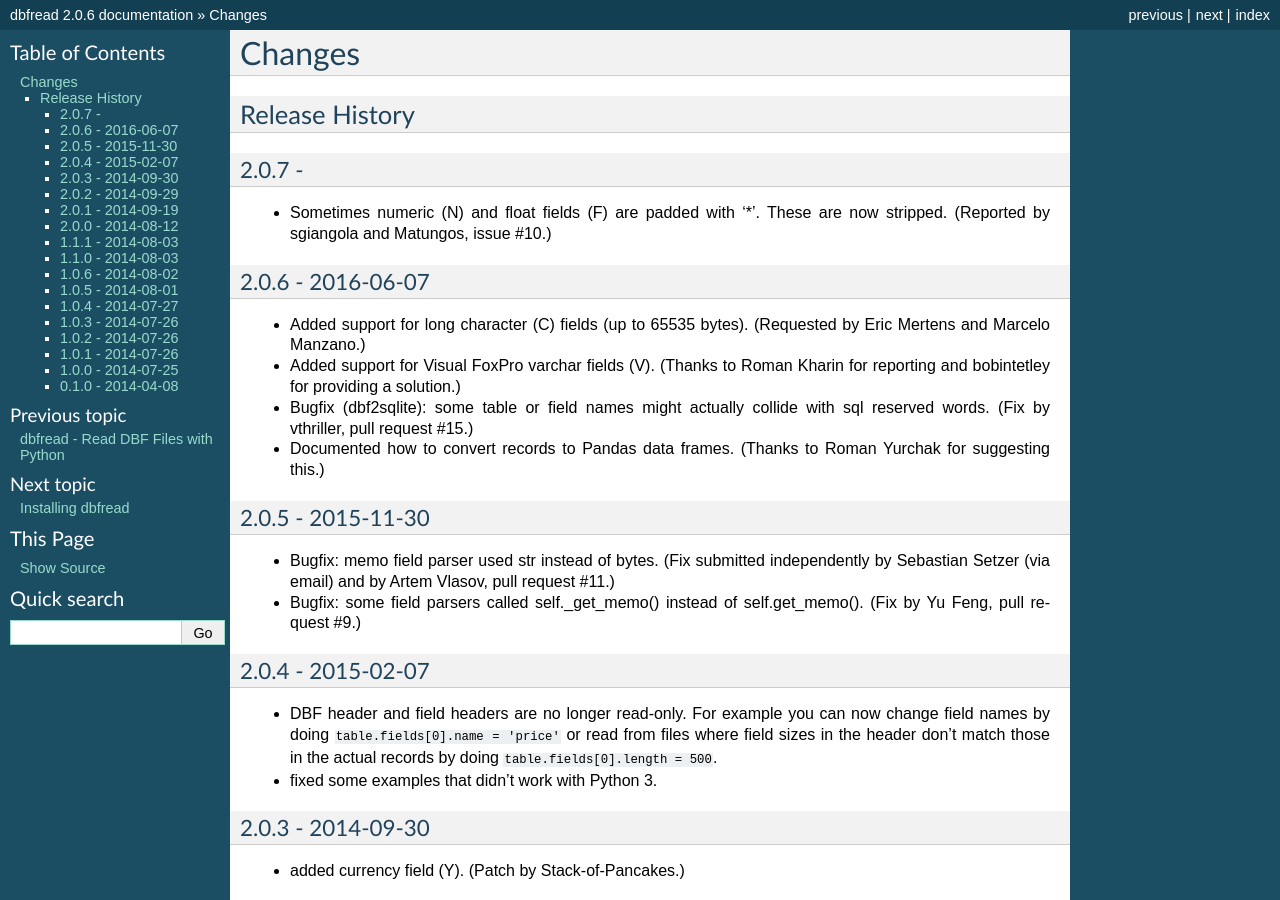
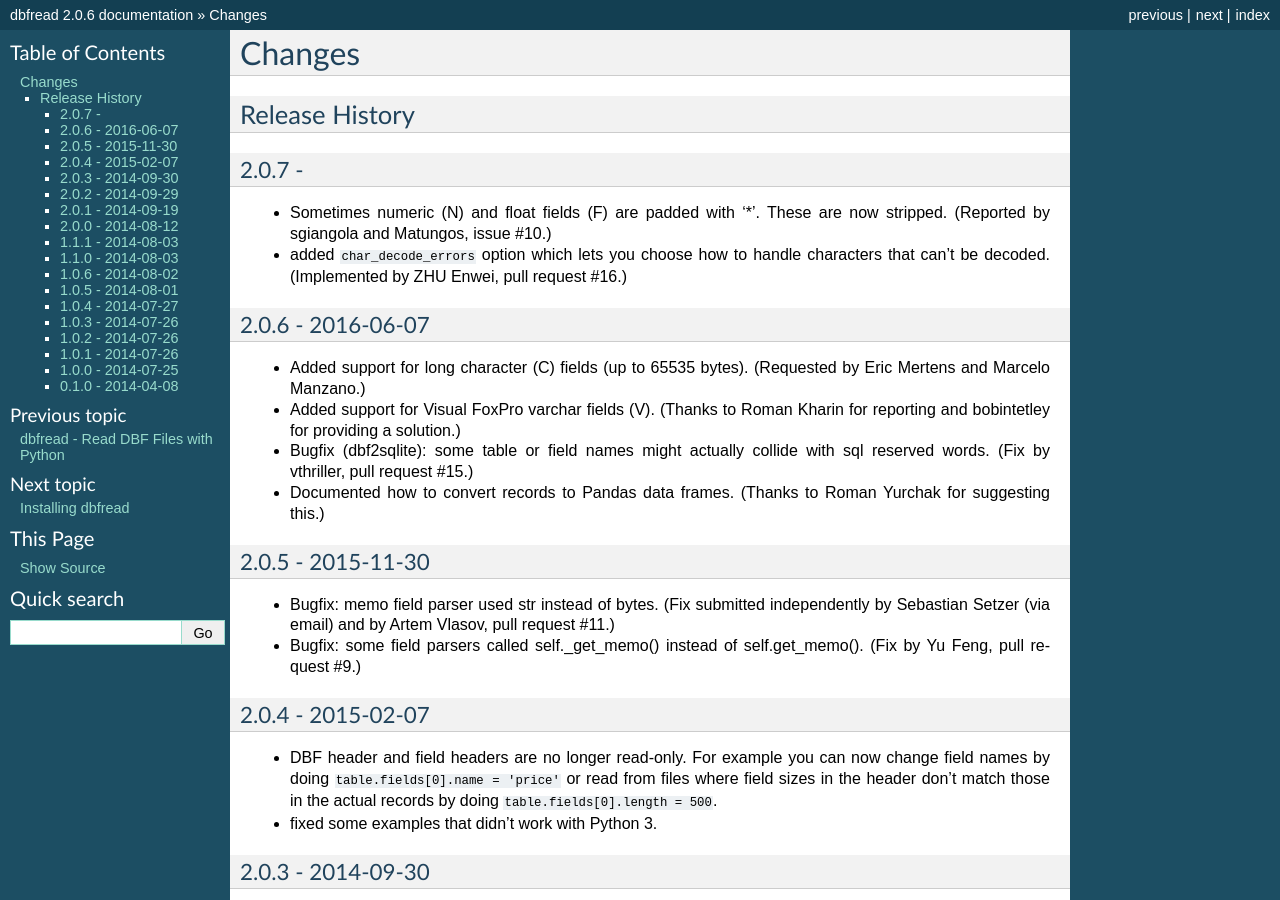
Before and after one commit to olemb/dbfread, a Sphinx documentation site: the page built from docs/changes.rst, in a window 1280 px wide and 900 px high. Built offline with Sphinx 7.4.7, drawn with Linux system fonts in a browser that asks for light colours.

Commit message:
Updated tests and changelog.

```diff
--- a/docs/changes.rst
+++ b/docs/changes.rst
@@ -10,6 +10,10 @@
 * Sometimes numeric (N) and float fields (F) are padded with
   '*'. These are now stripped. (Reported by sgiangola and Matungos,
   issue #10.)
+
+* added ``char_decode_errors`` option which lets you choose how to
+  handle characters that can't be decoded. (Implemented by ZHU Enwei,
+  pull request #16.)
 
 
 2.0.6 - 2016-06-07
```
Also changed, not shown: 1 other file.
